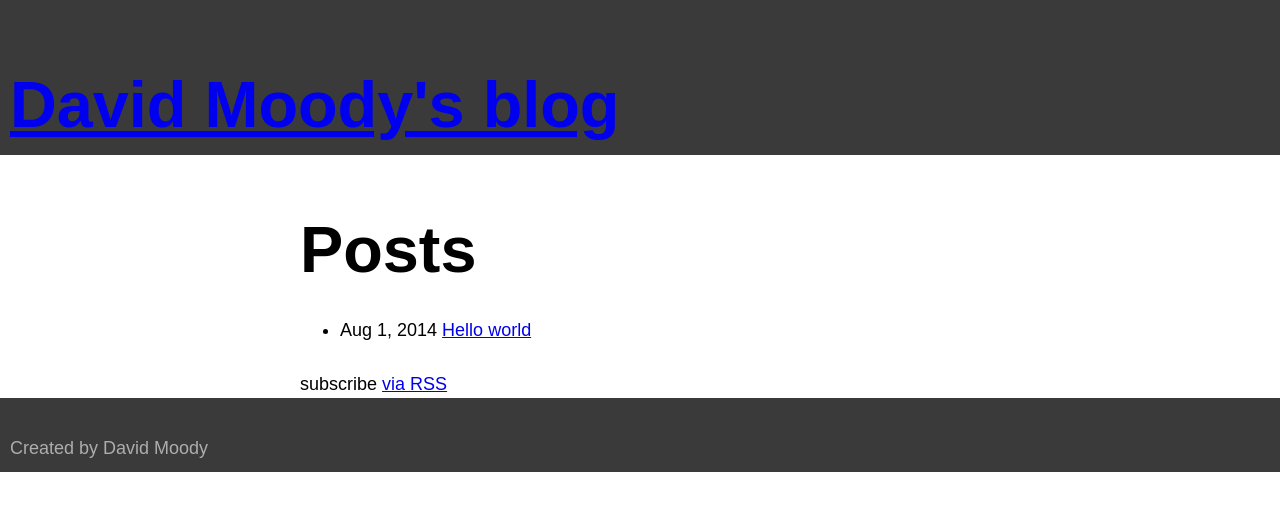
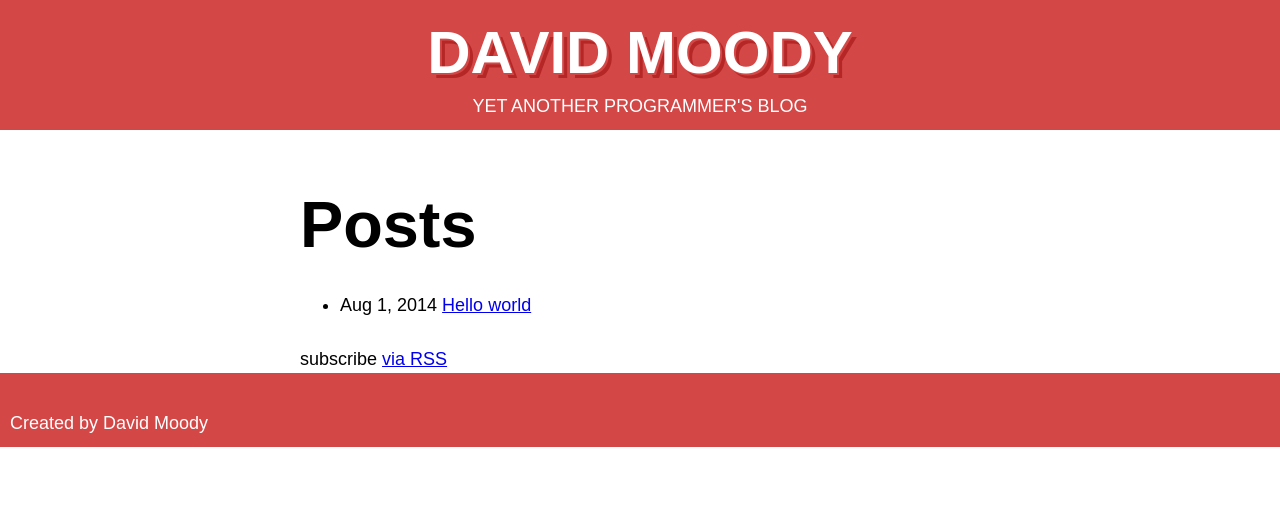
Before and after one commit to davidxmoody/davidxmoody.com, a Jekyll site: the page built from index.html, in a window 1280 px wide. Shown: the top 511 px of the page. Built offline with Jekyll 4.4.1, drawn with Linux system fonts in a browser that asks for light colours.

Commit message:
Added colourful header

```diff
--- a/_layouts/default.html
+++ b/_layouts/default.html
@@ -12,9 +12,8 @@
 <body>
 
 <header>
-  <h1>
-    <a href="/">{{ site.title }}</a>
-  </h1>
+  <h1><a href="/">David Moody</a></h1>
+  <p>Yet another programmer's blog</p>
 </header>
 
 
--- a/css/main.scss
+++ b/css/main.scss
@@ -5,15 +5,31 @@
 @import 'typography';
 @import 'highlight';
 
-$header-background: #3a3a3a;
-$header-color: #adadad;
+/* Colours based off of:
+ * http://www.paletton.com/#uid=1000u0kleqtbzEKgVuIpcmGtdhZ
+ */
 
-$body-background-top: rgba(38, 38, 38, 0.5);
-$body-background-bottom: rgba(38, 38, 38, 0);
+$header-background: #D34747;
+$header-color: white;
+$header-shadow-color: #B52626;
 
-article {
-  max-width: 680px;;
-  margin: auto;
+/* Site header */
+
+body > header {
+  padding: 10px;
+  text-align: center;
+  text-transform: uppercase;
+  a {
+    text-decoration: none;
+    color: $header-color;
+    text-shadow: 2px 2px 0 $header-background, 5px 5px 0 $header-shadow-color;
+    font-size: 60px;
+  }
+  h1 { margin-top: 0; }
+  p {
+    margin-top: 0;
+    font-size: 18px;
+  }
 }
 
 body > header,
@@ -21,6 +37,11 @@ body > footer {
   background: $header-background;
   color: $header-color;
   padding: 10px;
+}
+
+article {
+  max-width: 680px;;
+  margin: auto;
 }
 
 /* Quick fix for images */
```
